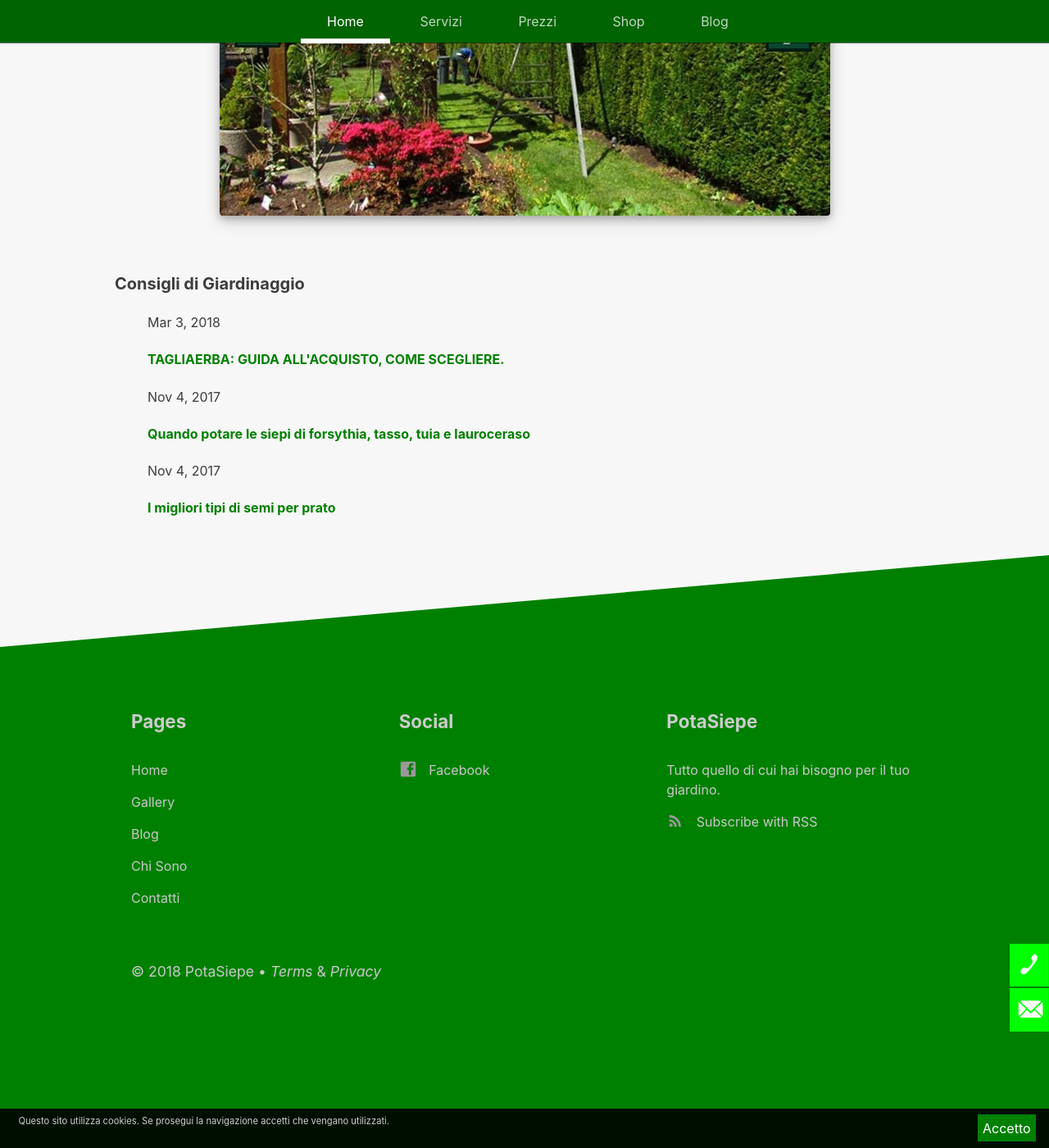
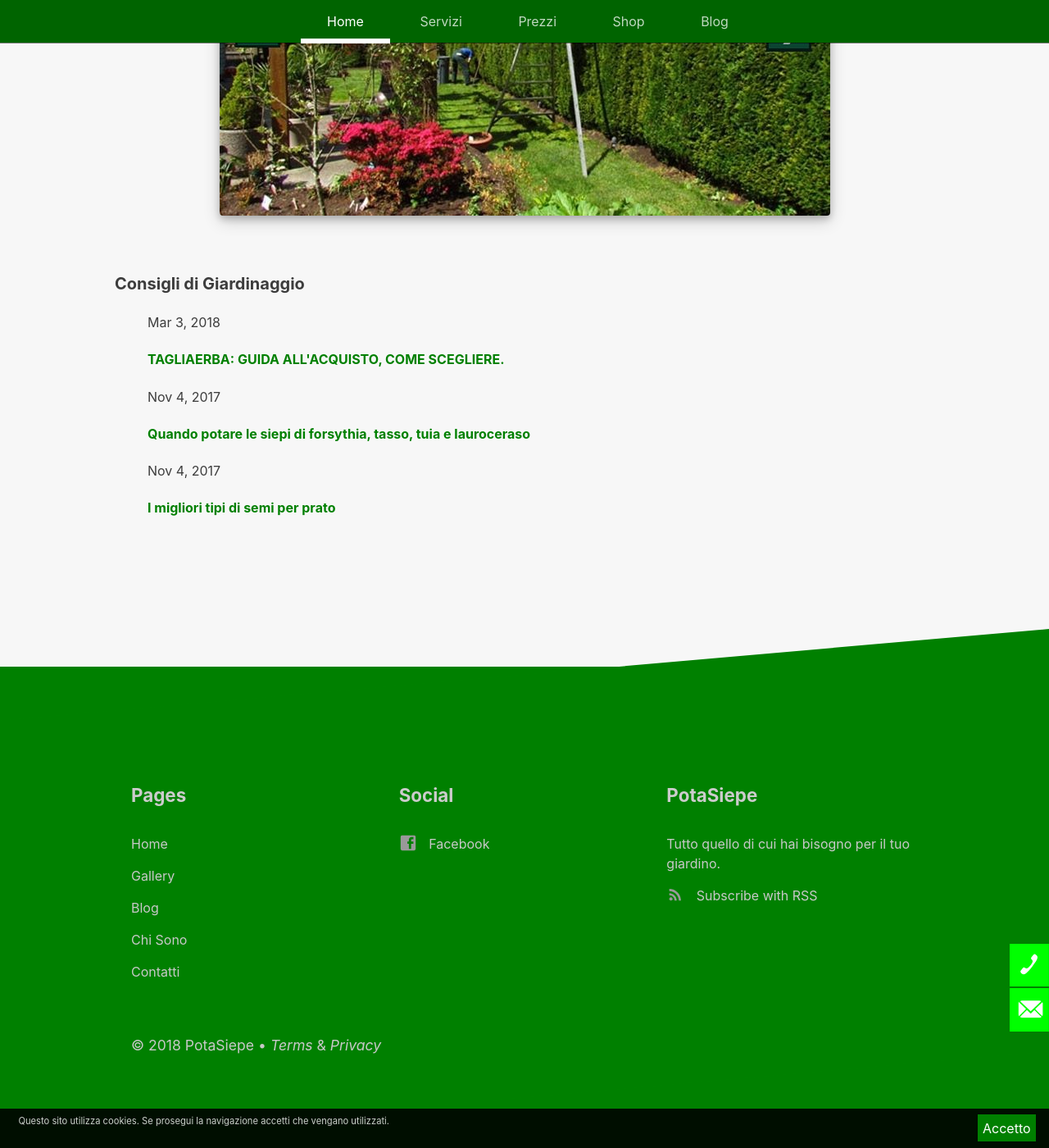
Before and after one commit to enricocaputo/potasiepe, a Jekyll site: the page built from pages/index.html, in a window 1280 px wide and 1400 px high, scrolled down 3713 px. Shown: the whole window at 82% size. Built offline with Jekyll 4.4.1, drawn with Linux system fonts in a browser that asks for light colours.

Commit message:
Update _base.scss

```diff
--- a/_sass/_base.scss
+++ b/_sass/_base.scss
@@ -147,7 +147,7 @@ a:hover {
 }
 
 .content {
-    margin: 0 auto;
+    margin: 0 auto 90px auto;
     width: 80%;
     max-width: 1000px;
     padding: 2em 0 10em 0;
```
